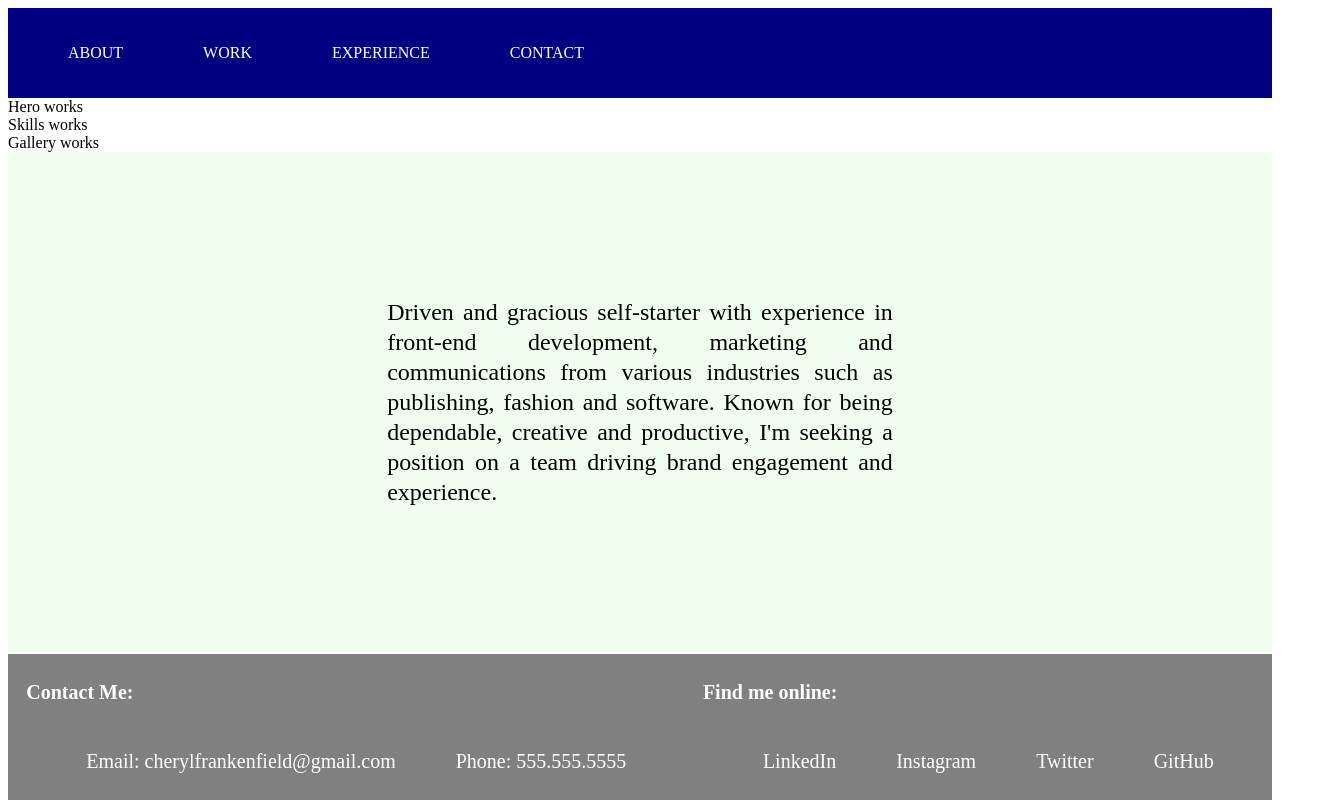
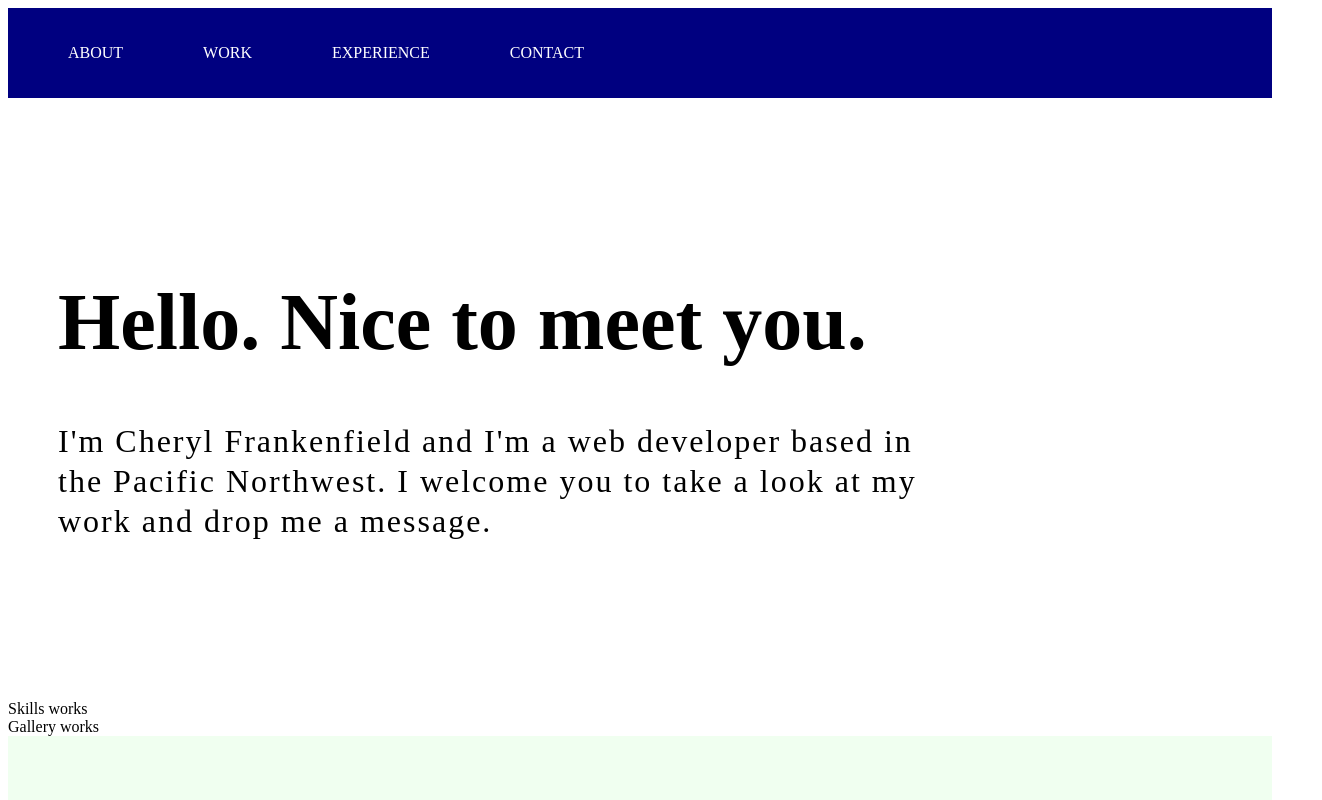
Before and after one commit to CherylFrankenfield/react-portfolio, a React app: page /#/ in a window 1280 px wide. Shown: the top 800 px of the page, 1322 px wide, since content can reach past the window. Built offline with nearby package versions, Linux system fonts and the light colour scheme.

Commit message:
Style Hero component

```diff
--- a/src/components/Hero.jsx
+++ b/src/components/Hero.jsx
@@ -1,11 +1,44 @@
 import React from 'react';
+
+const hero = {
+  display: 'flex',
+  flexDirection: 'column',
+  justifyContent: 'center',
+  alignItems: 'center',
+  flexWrap: 'wrap',
+  width: '100%',
+  height: '600px',
+  borderBottom: '2px solid white'
+};
+
+const paragraph = {
+  fontFamily: 'abril_fatfaceregular',
+  fontSize: '2em',
+  marginLeft: '50px',
+  width: '70%',
+  letterSpacing: '2px',
+  lineHeight: '40px'
+};
+
+const header = {
+  fontFamily: 'abril_fatfaceregular',
+  fontSize: '5em',
+  width: '100%',
+  marginLeft: '50px'
+};
 
 function Hero() {
   return(
-    <div>
-      Hero works
+    <div style={hero}>
+      <div>
+        <h1 style={header}>Hello. Nice to meet you.</h1>
+        <p style={paragraph}>I'm Cheryl Frankenfield and I'm a web developer based in the Pacific Northwest. I welcome you to take a look at my work and drop me a message.</p>
+      </div>
     </div>
   );
 }
 
 export default Hero;
+
+
+// background: url("../img/computer-bw.jpeg") center/cover no-repeat,
```
